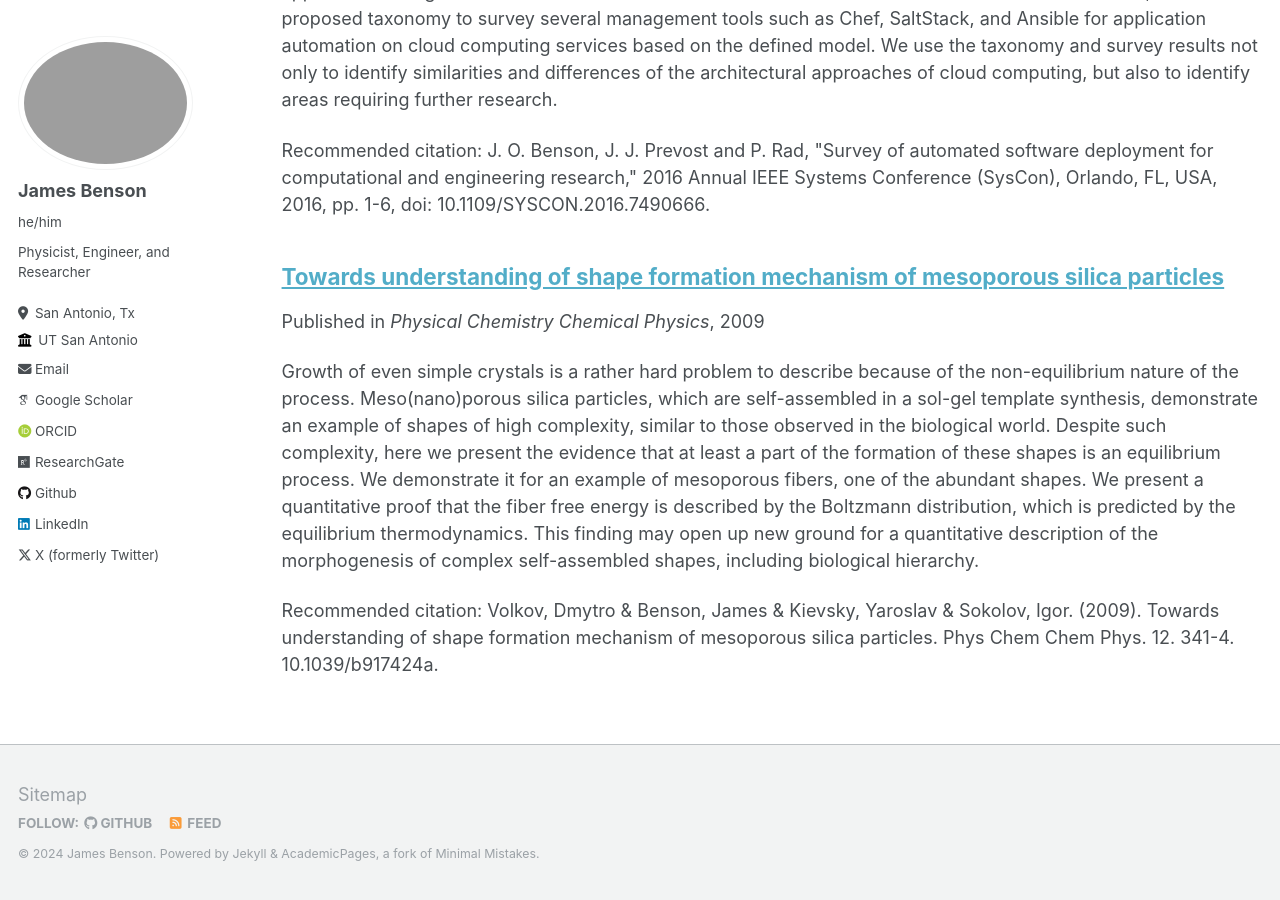
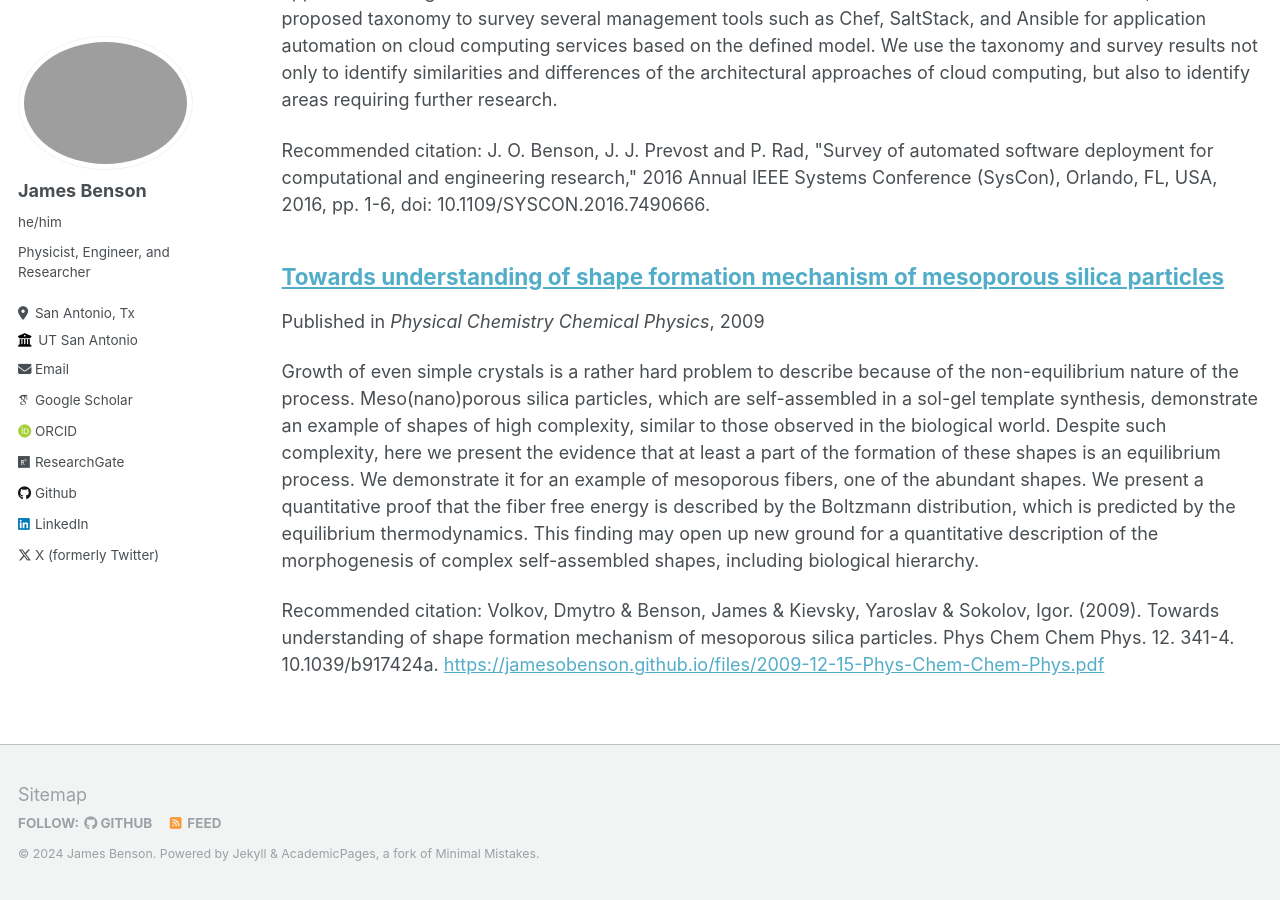
Before and after one commit to JamesOBenson/JamesOBenson, a Jekyll site: the page built from _pages/publications.md, in a window 1280 px wide and 900 px high, scrolled down 9799 px. Built offline with Jekyll 4.4.1, drawn with Linux system fonts in a browser that asks for light colours; some web fonts are replaced; part of the change alters nothing that is shown.

Commit message:
update text

```diff
--- a/_publications/2009-12-15-Phys-Chem-Chem-Phys.md
+++ b/_publications/2009-12-15-Phys-Chem-Chem-Phys.md
@@ -5,7 +5,8 @@ permalink: /files/2009-12-15-Phys-Chem-Chem-Phys.pdf
 excerpt: 'Growth of even simple crystals is a rather hard problem to describe because of the non-equilibrium nature of the process. Meso(nano)porous silica particles, which are self-assembled in a sol-gel template synthesis, demonstrate an example of shapes of high complexity, similar to those observed in the biological world. Despite such complexity, here we present the evidence that at least a part of the formation of these shapes is an equilibrium process. We demonstrate it for an example of mesoporous fibers, one of the abundant shapes. We present a quantitative proof that the fiber free energy is described by the Boltzmann distribution, which is predicted by the equilibrium thermodynamics. This finding may open up new ground for a quantitative description of the morphogenesis of complex self-assembled shapes, including biological hierarchy.'
 date: 2009-12-15
 venue: 'Physical Chemistry Chemical Physics'
+paperurl: 'https://jamesobenson.github.io/files/2009-12-15-Phys-Chem-Chem-Phys.pdf'
 citation: 'Volkov, Dmytro & Benson, James & Kievsky, Yaroslav & Sokolov, Igor. (2009). Towards understanding of shape formation mechanism of mesoporous silica particles. Phys Chem Chem Phys. 12. 341-4. 10.1039/b917424a. '
 ---
 
-To read the publication, please <a href="https://github.com/JamesOBenson/JamesOBenson.github.io/blob/main/files/2009-12-15-Phys-Chem-Chem-Phys.pdf">Download File</a>
+To read the publication, please <a href="https://jamesobenson.github.io/files/2009-12-15-Phys-Chem-Chem-Phys.pdf">Download File</a>
```
